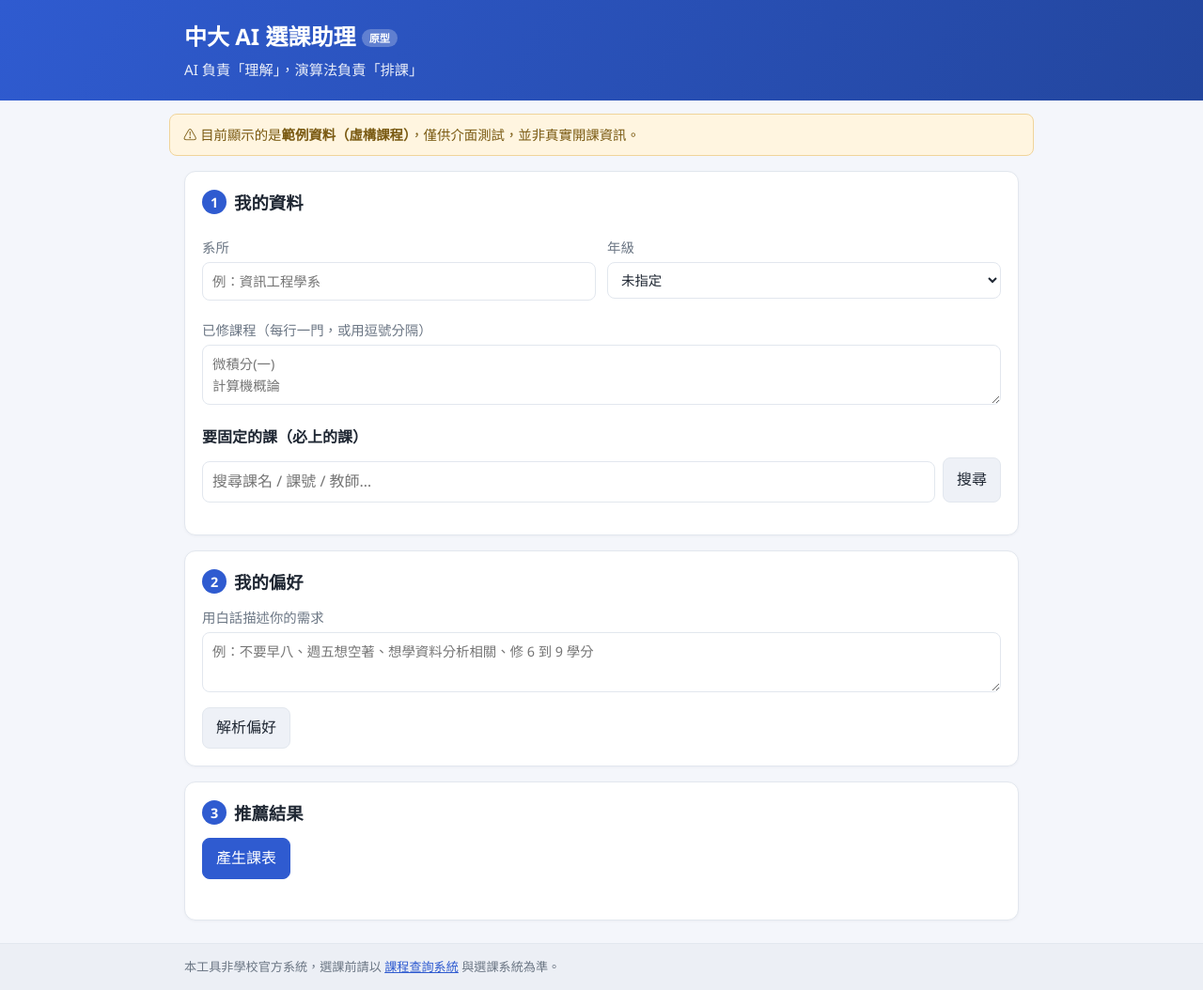
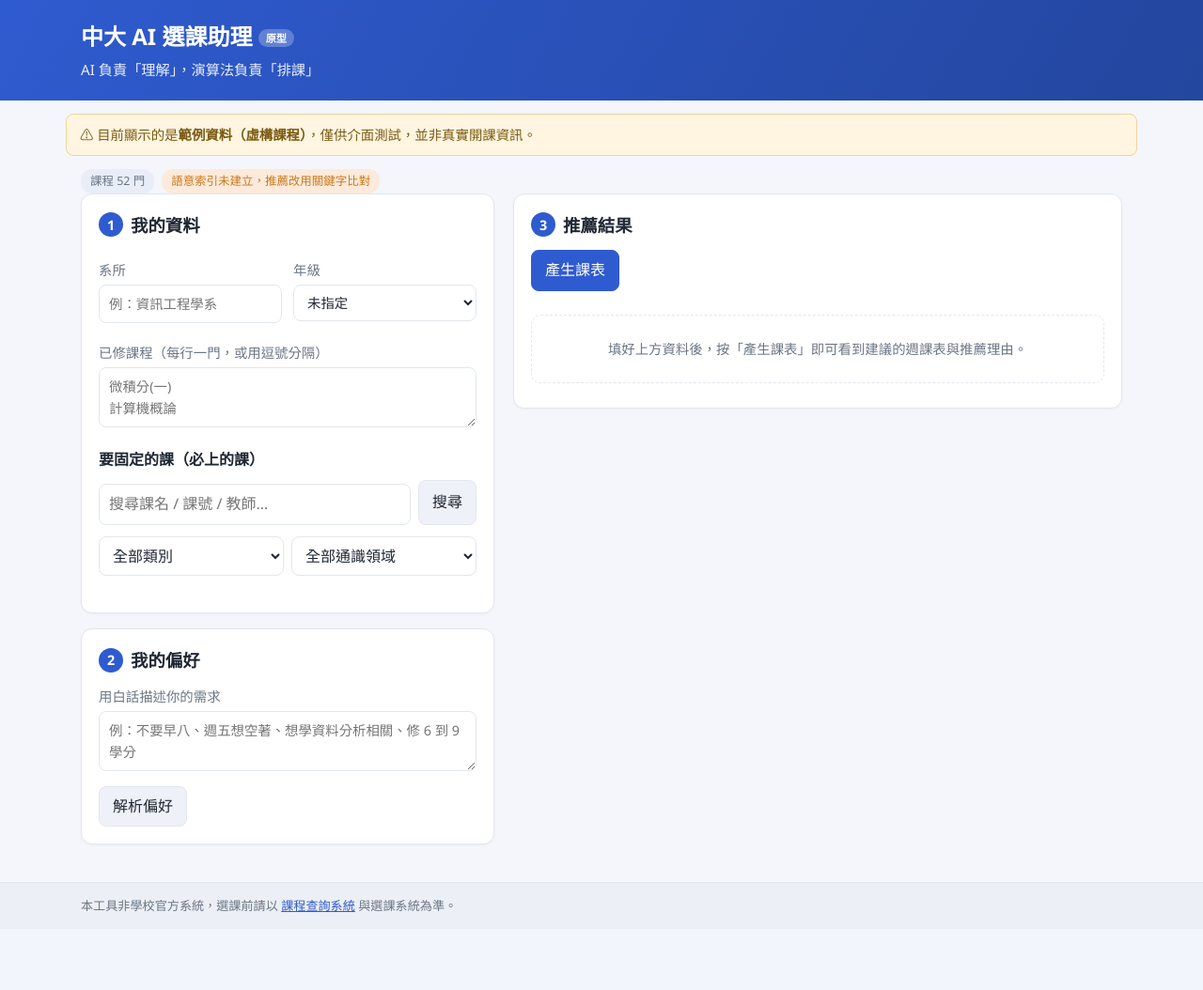
Before and after one commit to chenxiwu39723/Course-Planner, a Flask app: page / in a window 1280 px wide. Shown: the whole page at 94% size. After the commit the page ends 971 px from the top, so only its background shows below. Run offline with Flask 3, Linux system fonts and the light colour scheme.

Commit message:
前端優化：錯誤處理、課表可讀性、雙欄、無障礙、替代課
- 搜尋/解析加 try-catch 與 loading 防呆；固定課搜尋增類別/通識領域篩選
- 課表格子顯示課名+教室、連續節次合併、避開時段底紋、週末與傍晚動態顯示
- 桌面左輸入/右課表雙欄（右欄 sticky），手機單欄
- 無障礙：aria-label、鍵盤操作（頁籤/展開）、aria-live、focus-visible
- 每門推薦課可展開「同時段其他可選」並一鍵加入固定課
- 頁首狀態列顯示學年期/更新日，mock 或未建索引時明確標示

Co-Authored-By: Claude Opus 4.8 <noreply@anthropic.com>

```diff
--- a/static/main.js
+++ b/static/main.js
@@ -40,13 +40,24 @@ function loadState() {
 
 // ---------------------------------------------------------- 初始化
 async function init() {
-  const m = await api("/api/meta");
+  let m;
+  try {
+    m = await api("/api/meta");
+  } catch (e) {
+    $("#meta-status").innerHTML =
+      `<span class="pill pill-warn">無法載入課程資料：${e.message}</span>`;
+    return;
+  }
   META = m;
+  renderMetaStatus(m);
   // 系所自動完成
   const dl = $("#dept-list");
   (m.depts || []).forEach(d => {
     const o = document.createElement("option"); o.value = d; dl.appendChild(o);
   });
+  // 類別 / 通識領域篩選
+  fillSelect("#f-category", m.categories);
+  fillSelect("#f-gedomain", m.ge_domains);
   // 想空的星期 checkboxes
   const fd = $("#p-freedays");
   (m.default_days || [1,2,3,4,5]).forEach(d => {
@@ -56,6 +67,32 @@ async function init() {
   });
   loadState();
   bindEvents();
+}
+
+function fillSelect(sel, items) {
+  const el = $(sel);
+  (items || []).forEach(v => {
+    const o = document.createElement("option"); o.value = v; o.textContent = v;
+    el.appendChild(o);
+  });
+}
+
+// 顯示資料來源 / 語意索引 / LLM 模式，讓使用者知道推薦品質
+function renderMetaStatus(m) {
+  const box = $("#meta-status");
+  const pills = [];
+  if (m.semester_label) {
+    const upd = m.data_updated ? `・更新 ${m.data_updated}` : "";
+    pills.push(`<span class="pill pill-info">${m.semester_label}${upd}</span>`);
+  }
+  pills.push(`<span class="pill">課程 ${m.course_count} 門</span>`);
+  if (!m.semantic_available) {
+    pills.push(`<span class="pill pill-warn">語意索引未建立，推薦改用關鍵字比對</span>`);
+  }
+  if (m.llm_provider === "mock") {
+    pills.push(`<span class="pill pill-warn">LLM 為 mock 模式，偏好解析與推薦理由為示範用假資料</span>`);
+  }
+  box.innerHTML = pills.join("");
 }
 
 function bindEvents() {
@@ -70,11 +107,38 @@ function bindEvents() {
 // ---------------------------------------------------------- 步驟1：固定課
 async function searchFixed() {
   const q = $("#fixed-search").value.trim();
-  if (!q) return;
-  const j = await api(`/api/courses?q=${encodeURIComponent(q)}&limit=30`);
+  const cat = $("#f-category").value;
+  const ge = $("#f-gedomain").value;
+  if (!q && !cat && !ge) {
+    $("#fixed-search-status").textContent = "請輸入關鍵字，或選擇類別／通識領域。";
+    return;
+  }
+  const btn = $("#fixed-search-btn");
+  const status = $("#fixed-search-status");
   const ul = $("#fixed-search-results");
+  btn.disabled = true; status.textContent = "搜尋中…";
+  const limit = 30;
+  const params = new URLSearchParams({ limit: String(limit) });
+  if (q) params.set("q", q);
+  if (cat) params.set("category", cat);
+  if (ge) params.set("ge_domain", ge);
+  let j;
+  try {
+    j = await api(`/api/courses?${params.toString()}`);
+  } catch (e) {
+    status.textContent = "搜尋失敗：" + e.message;
+    btn.disabled = false;
+    return;
+  }
+  btn.disabled = false;
   ul.innerHTML = "";
-  if (!j.courses.length) { ul.innerHTML = "<li class='meta'>查無課程</li>"; return; }
+  if (!j.courses.length) {
+    status.textContent = "查無符合條件的課程。";
+    return;
+  }
+  status.textContent = j.count >= limit
+    ? `符合條件者眾，僅顯示前 ${limit} 筆，請再加上關鍵字縮小範圍。`
+    : `共 ${j.count} 筆`;
   j.courses.forEach(c => {
     const li = document.createElement("li");
     li.innerHTML = `<span><b>${c.name}</b> <span class="meta">${c.code}・${c.dept}・${c.credits}學分・${fmtTimes(c.times)}</span></span>`;
@@ -92,6 +156,7 @@ function renderFixedChips() {
     chip.className = "chip";
     chip.innerHTML = `${c.name} <span class="meta">${fmtTimes(c.times)}</span>`;
     const x = document.createElement("button"); x.textContent = "×";
+    x.setAttribute("aria-label", `移除固定課 ${c.name}`);
     x.onclick = () => { delete FIXED[c.id]; renderFixedChips(); saveState(); };
     chip.appendChild(x); box.appendChild(chip);
   });
@@ -99,13 +164,24 @@ function renderFixedChips() {
 
 // ---------------------------------------------------------- 步驟2：偏好
 async function parsePrefs() {
-  const text = $("#pref-text").value;
+  const text = $("#pref-text").value.trim();
+  const btn = $("#parse-btn");
+  const status = $("#parse-status");
+  if (!text) { status.textContent = "請先輸入白話需求。"; return; }
   saveState();
-  const j = await api("/api/parse_preferences", {
-    method: "POST", headers: { "Content-Type": "application/json" },
-    body: JSON.stringify({ text }),
-  });
-  fillPrefForm(j.preferences);
+  btn.disabled = true; status.textContent = "解析中…";
+  try {
+    const j = await api("/api/parse_preferences", {
+      method: "POST", headers: { "Content-Type": "application/json" },
+      body: JSON.stringify({ text }),
+    });
+    fillPrefForm(j.preferences);
+    status.textContent = "已解析，可在下方確認或修改。";
+  } catch (e) {
+    status.textContent = "解析失敗：" + e.message;
+  } finally {
+    btn.disabled = false;
+  }
 }
 function fillPrefForm(p) {
   $("#pref-parsed").classList.remove("hidden");
@@ -131,6 +207,7 @@ function renderAvoidChips() {
     chip.className = "chip";
     chip.textContent = slotLabel(a[0], a[1]);
     const x = document.createElement("button"); x.textContent = "×";
+    x.setAttribute("aria-label", `移除避開時段 ${slotLabel(a[0], a[1])}`);
     x.onclick = () => { AVOID.splice(i, 1); renderAvoidChips(); };
     chip.appendChild(x); box.appendChild(chip);
   });
@@ -154,7 +231,9 @@ function readSpec() {
 // ---------------------------------------------------------- 步驟3：產生課表
 async function generate() {
   saveState();
+  const btn = $("#gen-btn");
   const status = $("#gen-status");
+  btn.disabled = true;
   status.textContent = "計算中…";
   const body = {
     fixed_ids: Object.keys(FIXED),
@@ -173,25 +252,49 @@ async function generate() {
     });
     SCHEDULES = j.schedules;
     window._freeSlots = j.free_slots;
+    window._avoidSet = buildAvoidSet(j.preferences_used);
     if (!SCHEDULES.length) {
       status.textContent = "找不到符合條件的課表，請放寬學分範圍或偏好。";
       $("#scheme-tabs").innerHTML = ""; $("#schedule-grid").innerHTML = ""; $("#schedule-courses").innerHTML = "";
+      $("#schedule-empty").classList.remove("hidden");
       return;
     }
+    $("#schedule-empty").classList.add("hidden");
     const s = j.stats;
-    status.textContent = `產生 ${SCHEDULES.length} 組（搜尋 ${s.nodes} 節點、${s.elapsed}s${s.hit_limit ? "，已達上限回傳最佳結果" : ""}）`;
+    const capNote = s.added_cap
+      ? `；未設學分上限，預設最多加 ${s.added_cap} 門通識/語言課（可在偏好設定學分上限調整）`
+      : "";
+    status.textContent = `產生 ${SCHEDULES.length} 組（搜尋 ${s.nodes} 節點、${s.elapsed}s${s.hit_limit ? "，已達上限回傳最佳結果" : ""}）${capNote}`;
     ACTIVE = 0; renderTabs(); renderScheme();
   } catch (e) {
     status.textContent = "發生錯誤：" + e.message;
+  } finally {
+    btn.disabled = false;
   }
+}
+
+// 由偏好算出「使用者主動避開」的格子集合（避開節次 + 整天空著的星期）
+function buildAvoidSet(prefs) {
+  const set = new Set();
+  if (!prefs) return set;
+  (prefs.avoid_periods || []).forEach(a => set.add(a[0] + "-" + a[1]));
+  const periods = META.period_order || [];
+  (prefs.free_days || []).forEach(d => periods.forEach(p => set.add(d + "-" + p)));
+  return set;
 }
 function renderTabs() {
   const tabs = $("#scheme-tabs"); tabs.innerHTML = "";
+  tabs.setAttribute("role", "tablist");
   SCHEDULES.forEach((s, i) => {
     const t = document.createElement("div");
     t.className = "tab" + (i === ACTIVE ? " active" : "");
     t.textContent = `方案 ${i + 1}（${s.total_credits} 學分）`;
-    t.onclick = () => { ACTIVE = i; renderTabs(); renderScheme(); };
+    t.setAttribute("role", "tab");
+    t.setAttribute("tabindex", "0");
+    t.setAttribute("aria-selected", String(i === ACTIVE));
+    const activate = () => { ACTIVE = i; renderTabs(); renderScheme(); };
+    t.onclick = activate;
+    t.onkeydown = (e) => { if (e.key === "Enter" || e.key === " ") { e.preventDefault(); activate(); } };
     tabs.appendChild(t);
   });
 }
@@ -203,36 +306,59 @@ function renderScheme() {
 
 // 週課表格線圖
 function renderGrid(sch) {
-  const days = META.default_days || [1,2,3,4,5];
-  const periods = META.period_order || [];
-  // 建立 (day,period) -> 課程角色/代號
+  const order = META.period_order || [];
+  // 建立 (day,period) -> 課程
   const cell = {};
   sch.courses.forEach(c => c.times.forEach(([d, p]) => { cell[d + "-" + p] = c; }));
   const freeSet = new Set((window._freeSlots || []).map(a => a[0] + "-" + a[1]));
+  const avoidSet = window._avoidSet || new Set();
+
+  // 要顯示的星期：預設一～五，若有課排在六／日則補上
+  const baseDays = META.default_days || [1, 2, 3, 4, 5];
+  const usedDays = new Set(sch.courses.flatMap(c => c.times.map(t => t[0])));
+  const days = [1, 2, 3, 4, 5, 6, 0].filter(d => baseDays.includes(d) || usedDays.has(d));
+
+  // 要顯示的節次：至少到第 9 節，若有課排到更晚（A–F）則延伸到該節
+  const lastIdx = Math.max(
+    order.indexOf("9"),
+    ...sch.courses.flatMap(c => c.times.map(t => order.indexOf(t[1])))
+  );
+  const show = order.slice(0, lastIdx + 1);
 
   let html = '<div class="legend">'
-    + '<span><i class="swatch" style="background:var(--fixed-bg)"></i>固定課</span>'
-    + '<span><i class="swatch" style="background:var(--added-bg)"></i>推薦課</span>'
-    + '<span><i class="swatch" style="background:var(--free-bg)"></i>空堂</span>'
-    + '<span><i class="swatch" style="background:var(--avoid-bg)"></i>避開/無</span></div>';
+    + '<span><i class="swatch sw-fixed"></i>固定課</span>'
+    + '<span><i class="swatch sw-added"></i>推薦課</span>'
+    + '<span><i class="swatch sw-free"></i>空堂</span>'
+    + '<span><i class="swatch sw-avoid"></i>避開</span></div>';
   html += "<table class='grid'><thead><tr><th>節次</th>";
   days.forEach(d => html += `<th>週${META.weekdays[d]}</th>`);
   html += "</tr></thead><tbody>";
-  // 只顯示到有課或常用節次（1..9 + A..D）
-  const show = periods.filter(p => !["E", "F"].includes(p));
-  show.forEach(p => {
-    const t = (META.period_times[p] || ["", ""])[0];
-    html += `<tr><th>${p}<br><span style="font-weight:400;font-size:.7em">${t}</span></th>`;
+
+  const skip = new Set();   // 已被上方 rowspan 涵蓋、需跳過的 day-period
+  show.forEach((p, pi) => {
+    const [t0, t1] = META.period_times[p] || ["", ""];
+    html += `<tr><th>${p}<br><span class="ptime">${t0}–${t1}</span></th>`;
     days.forEach(d => {
       const key = d + "-" + p;
+      if (skip.has(key)) return;   // 由上一格 rowspan 涵蓋
       const c = cell[key];
       if (c) {
+        // 合併同一門課的連續節次
+        let span = 1;
+        while (pi + span < show.length && (cell[d + "-" + show[pi + span]] || {}).id === c.id) {
+          skip.add(d + "-" + show[pi + span]);
+          span++;
+        }
         const cls = c.role === "fixed" ? "fixed" : "added";
-        html += `<td class="${cls}" title="${c.name}">${c.code}</td>`;
+        const room = c.classroom ? `<span class="c-room">${c.classroom}</span>` : "";
+        html += `<td class="${cls}" rowspan="${span}" title="${c.name}（${c.code}）">`
+          + `<span class="c-name">${c.name}</span>${room}</td>`;
+      } else if (avoidSet.has(key)) {
+        html += `<td class="avoid"></td>`;
       } else if (freeSet.has(key)) {
         html += `<td class="free"></td>`;
       } else {
-        html += `<td class="avoid"></td>`;
+        html += `<td></td>`;
       }
     });
     html += "</tr>";
@@ -241,8 +367,11 @@ function renderGrid(sch) {
   $("#schedule-grid").innerHTML = html;
 }
 
+let ALT_LOOKUP = {};   // altId -> brief（供「選這門」加入固定課）
+
 function renderCourseList(sch) {
   const box = $("#schedule-courses"); box.innerHTML = "";
+  ALT_LOOKUP = {};
   sch.courses.forEach(c => {
     const el = document.createElement("div");
     el.className = "course-item " + c.role;
@@ -257,18 +386,59 @@ function renderCourseList(sch) {
     if (c.role === "added" && e.reasons && e.reasons.length) {
       html += `<div class="course-sub">資格：${e.reasons.join("；")}</div>`;
     }
+    // 同時段其他可選（讓使用者在同一時段比較幾門課再決定）
+    if (c.role === "added" && c.alternatives && c.alternatives.length) {
+      const aid = "alt_" + c.id;
+      const n = c.alternatives.length;
+      html += `<span class="notes-toggle js-toggle" data-t="${aid}" role="button" tabindex="0"
+        aria-expanded="false" aria-controls="${aid}"
+        data-show="同時段其他可選（${n}）" data-hide="收合可選清單">同時段其他可選（${n}）</span>
+        <ul class="alt-list hidden" id="${aid}">`;
+      c.alternatives.forEach(a => {
+        ALT_LOOKUP[a.id] = a;
+        const tags = [a.ge_domain, a.is_language ? (a.language || "語言") : null]
+          .filter(Boolean).join("・");
+        const eb = a.eligibility_status
+          ? `<span class="badge ${a.eligibility_status}">${a.eligibility_status}</span>` : "";
+        html += `<li><span><b>${a.name}</b>${eb}
+          <span class="meta">${a.code}・${a.credits}學分・${fmtTimes(a.times)}${tags ? "・" + tags : ""}</span></span>
+          <button class="btn btn-sm alt-pick" data-alt="${a.id}">選這門</button></li>`;
+      });
+      html += `</ul>`;
+    }
     // 原始備註（必附，供使用者自行確認）
     if (c.eligibility && c.eligibility.raw_notes) {
       const id = "n_" + c.id;
-      html += `<span class="notes-toggle" data-t="${id}">顯示原始備註</span>
+      html += `<span class="notes-toggle js-toggle" data-t="${id}" role="button" tabindex="0"
+        aria-expanded="false" aria-controls="${id}"
+        data-show="顯示原始備註" data-hide="隱藏原始備註">顯示原始備註</span>
         <div class="notes-box hidden" id="${id}">${c.eligibility.raw_notes}</div>`;
     }
     el.innerHTML = html;
     box.appendChild(el);
   });
-  box.querySelectorAll(".notes-toggle").forEach(t =>
-    t.onclick = () => { const b = $("#" + t.dataset.t); b.classList.toggle("hidden");
-      t.textContent = b.classList.contains("hidden") ? "顯示原始備註" : "隱藏原始備註"; });
+  box.querySelectorAll(".js-toggle").forEach(t => {
+    const toggle = () => {
+      const b = $("#" + t.dataset.t);
+      b.classList.toggle("hidden");
+      const hidden = b.classList.contains("hidden");
+      t.textContent = hidden ? t.dataset.show : t.dataset.hide;
+      t.setAttribute("aria-expanded", String(!hidden));
+    };
+    t.onclick = toggle;
+    t.onkeydown = (e) => { if (e.key === "Enter" || e.key === " ") { e.preventDefault(); toggle(); } };
+  });
+  box.querySelectorAll(".alt-pick").forEach(b => {
+    b.onclick = () => {
+      const a = ALT_LOOKUP[b.dataset.alt];
+      if (!a) return;
+      FIXED[a.id] = a;
+      renderFixedChips();
+      saveState();
+      b.textContent = "已加入"; b.disabled = true;
+      $("#gen-status").textContent = `已把「${a.name}」加入固定課，請再按「產生課表」更新。`;
+    };
+  });
 }
 
 // ---------------------------------------------------------- 小工具
--- a/static/style.css
+++ b/static/style.css
@@ -23,6 +23,14 @@ body {
 }
 .wrap { max-width: 920px; margin: 0 auto; padding: 0 16px; }
 
+/* 桌面雙欄：左側輸入、右側課表結果（手機維持單欄堆疊） */
+@media (min-width: 900px) {
+  .wrap { max-width: 1140px; }
+  main.layout { display: grid; grid-template-columns: minmax(0, 440px) minmax(0, 1fr); gap: 20px; align-items: start; }
+  .col-output { position: sticky; top: 16px; }
+  .col-input .card:first-child, .col-output .card:first-child { margin-top: 0; }
+}
+
 .site-header { background: linear-gradient(120deg, var(--brand), var(--brand-dark)); color: #fff; padding: 20px 0; }
 .site-header h1 { margin: 0; font-size: 1.5rem; }
 .site-header .subtitle { margin: 4px 0 0; opacity: .9; font-size: .95rem; }
@@ -30,6 +38,11 @@ body {
 
 .banner { margin: 14px auto; padding: 10px 14px; border-radius: 8px; font-size: .9rem; }
 .banner-sample { background: #fff5e0; border: 1px solid #f0d49a; color: #7a5a12; }
+
+.status-bar { display: flex; flex-wrap: wrap; gap: 8px; margin-top: 14px; }
+.pill { font-size: .78rem; padding: 3px 10px; border-radius: 12px; background: #e8edf7; color: var(--muted); }
+.pill-warn { background: #fdeadb; color: var(--warn); }
+.pill-info { background: #dbe6fb; color: var(--brand-dark); font-weight: 600; }
 
 .card { background: var(--card); border: 1px solid var(--line); border-radius: 12px; padding: 18px; margin: 16px 0; box-shadow: 0 1px 3px rgba(20,30,60,.04); }
 .step h2 { margin: 0 0 12px; font-size: 1.15rem; display: flex; align-items: center; gap: 8px; }
@@ -45,6 +58,8 @@ textarea { resize: vertical; }
 .grid2 { display: grid; grid-template-columns: 1fr 1fr; gap: 12px; }
 .row { display: flex; gap: 8px; }
 .row input { flex: 1; }
+.filters { margin-top: 8px; }
+.filters select { flex: 1; width: auto; }
 .inline { display: inline-flex; align-items: center; gap: 6px; width: auto; margin-top: 8px; }
 .inline input { width: auto; }
 
@@ -52,6 +67,8 @@ textarea { resize: vertical; }
 .btn:hover { background: #e3e8f2; }
 .btn-primary { background: var(--brand); color: #fff; border-color: var(--brand); }
 .btn-primary:hover { background: var(--brand-dark); }
+.btn-sm { padding: 3px 10px; font-size: .8rem; }
+.btn:disabled { opacity: .55; cursor: default; }
 
 .result-list { list-style: none; padding: 0; margin: 8px 0; max-height: 240px; overflow: auto; }
 .result-list li { display: flex; justify-content: space-between; align-items: center; gap: 8px; padding: 8px 10px; border: 1px solid var(--line); border-radius: 8px; margin-bottom: 6px; font-size: .9rem; }
@@ -76,15 +93,27 @@ textarea { resize: vertical; }
 .tab.active { background: var(--brand); color: #fff; border-color: var(--brand); }
 
 table.grid { width: 100%; border-collapse: collapse; margin: 8px 0 16px; font-size: .78rem; table-layout: fixed; }
-table.grid th, table.grid td { border: 1px solid var(--line); padding: 3px; text-align: center; height: 34px; vertical-align: middle; }
-table.grid th { background: #f0f3f9; color: var(--muted); font-weight: 600; }
+table.grid th, table.grid td { border: 1px solid var(--line); padding: 3px; text-align: center; height: 38px; vertical-align: middle; }
+table.grid th { background: #f0f3f9; color: var(--muted); font-weight: 600; width: 56px; }
+table.grid thead th { width: auto; }
+table.grid .ptime { font-weight: 400; font-size: .68em; color: var(--gray); }
 table.grid td.free { background: var(--free-bg); }
-table.grid td.avoid { background: var(--avoid-bg); color: var(--gray); }
-table.grid td.fixed { background: var(--fixed-bg); color: var(--fixed); font-weight: 600; }
-table.grid td.added { background: var(--added-bg); color: var(--added); font-weight: 600; }
+table.grid td.avoid { background: var(--avoid-bg); background-image: repeating-linear-gradient(45deg, transparent, transparent 4px, rgba(0,0,0,.04) 4px, rgba(0,0,0,.04) 8px); }
+table.grid td.fixed { background: var(--fixed-bg); color: var(--fixed); border-left: 3px solid var(--fixed); }
+table.grid td.added { background: var(--added-bg); color: var(--added); border-left: 3px solid var(--added); }
+table.grid td.fixed, table.grid td.added { padding: 4px 5px; line-height: 1.25; }
+.c-name { display: block; font-weight: 600; font-size: .82em; word-break: break-word; }
+.c-room { display: block; font-weight: 400; font-size: .72em; opacity: .85; }
 .legend { display: flex; gap: 14px; flex-wrap: wrap; font-size: .8rem; color: var(--muted); margin-bottom: 8px; }
 .legend span { display: inline-flex; align-items: center; gap: 5px; }
 .swatch { width: 14px; height: 14px; border-radius: 3px; display: inline-block; border: 1px solid var(--line); }
+.swatch.sw-fixed { background: var(--fixed-bg); border-color: var(--fixed); }
+.swatch.sw-added { background: var(--added-bg); border-color: var(--added); }
+.swatch.sw-free { background: var(--free-bg); }
+.swatch.sw-avoid { background: var(--avoid-bg); background-image: repeating-linear-gradient(45deg, transparent, transparent 3px, rgba(0,0,0,.08) 3px, rgba(0,0,0,.08) 6px); }
+
+.empty-state { color: var(--muted); font-size: .9rem; text-align: center; padding: 24px 12px; border: 1px dashed var(--line); border-radius: 10px; margin: 8px 0; }
+.empty-state.hidden { display: none; }
 
 .course-item { border: 1px solid var(--line); border-left-width: 4px; border-radius: 8px; padding: 10px 12px; margin-bottom: 8px; }
 .course-item.fixed { border-left-color: var(--fixed); }
@@ -97,7 +126,20 @@ table.grid td.added { background: var(--added-bg); color: var(--added); font-wei
 .badge.可能不符合 { background: #fdeadb; color: var(--warn); }
 .badge.無法判斷 { background: #ececf0; color: var(--gray); }
 .notes-toggle { font-size: .8rem; color: var(--brand); cursor: pointer; margin-top: 4px; display: inline-block; }
+.notes-toggle:hover { text-decoration: underline; }
+
+/* 鍵盤焦點可見（無障礙） */
+a:focus-visible, button:focus-visible, select:focus-visible,
+input:focus-visible, textarea:focus-visible,
+.tab:focus-visible, .notes-toggle:focus-visible {
+  outline: 2px solid var(--brand); outline-offset: 2px;
+}
 .notes-box { font-size: .82rem; background: #f7f9fc; border: 1px solid var(--line); border-radius: 6px; padding: 8px; margin-top: 6px; color: var(--muted); }
+
+.alt-list { list-style: none; padding: 0; margin: 6px 0 2px; }
+.alt-list.hidden { display: none; }
+.alt-list li { display: flex; justify-content: space-between; align-items: center; gap: 8px; padding: 6px 8px; border: 1px solid var(--line); border-radius: 6px; margin-bottom: 5px; font-size: .84rem; background: #fcfdff; }
+.alt-list .meta { color: var(--muted); font-size: .78rem; }
 
 .site-footer { background: #eceff5; color: var(--muted); font-size: .82rem; padding: 14px 0; margin-top: 24px; border-top: 1px solid var(--line); }
 .site-footer a { color: var(--brand); }
--- a/templates/index.html
+++ b/templates/index.html
@@ -20,7 +20,10 @@
   </div>
   {% endif %}
 
-  <main class="wrap">
+  <div id="meta-status" class="wrap status-bar" aria-live="polite"></div>
+
+  <main class="wrap layout">
+   <div class="col-input">
     <!-- 步驟 1 -->
     <section class="card step" id="step1">
       <h2><span class="num">1</span> 我的資料</h2>
@@ -49,6 +52,11 @@
         <input id="fixed-search" placeholder="搜尋課名 / 課號 / 教師…">
         <button id="fixed-search-btn" class="btn">搜尋</button>
       </div>
+      <div class="row filters">
+        <select id="f-category"><option value="">全部類別</option></select>
+        <select id="f-gedomain"><option value="">全部通識領域</option></select>
+      </div>
+      <p id="fixed-search-status" class="hint" aria-live="polite"></p>
       <ul id="fixed-search-results" class="result-list"></ul>
       <div id="fixed-chips" class="chips"></div>
     </section>
@@ -61,6 +69,7 @@
           placeholder="例：不要早八、週五想空著、想學資料分析相關、修 6 到 9 學分"></textarea>
       </label>
       <button id="parse-btn" class="btn">解析偏好</button>
+      <span id="parse-status" class="hint" aria-live="polite"></span>
 
       <div id="pref-parsed" class="parsed hidden">
         <p class="hint">以下是解析結果，你可以直接修改後再產生課表：</p>
@@ -85,17 +94,21 @@
         </div>
       </div>
     </section>
+   </div><!-- /col-input -->
 
+   <div class="col-output">
     <!-- 步驟 3 -->
     <section class="card step" id="step3">
       <h2><span class="num">3</span> 推薦結果</h2>
       <button id="gen-btn" class="btn btn-primary">產生課表</button>
-      <p id="gen-status" class="hint"></p>
+      <p id="gen-status" class="hint" aria-live="polite"></p>
 
       <div id="scheme-tabs" class="tabs"></div>
       <div id="schedule-grid"></div>
       <div id="schedule-courses"></div>
+      <p id="schedule-empty" class="empty-state">填好上方資料後，按「產生課表」即可看到建議的週課表與推薦理由。</p>
     </section>
+   </div><!-- /col-output -->
   </main>
 
   <footer class="site-footer">
```
